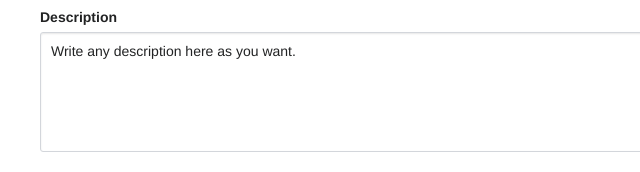
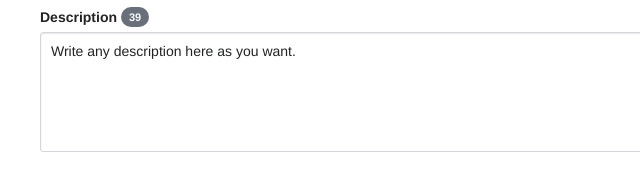
Before and after one commit to 10mado/description-simulator, a website: page docs/index.html in a window 1280 px wide. Shown: the part 195-367 px from the top of the page, 0-640 px from the left. Drawn offline with nearby package versions, Linux system fonts and the light colour scheme.

Commit message:
入力文字数を表示するように

```diff
--- a/assets/js/app.js
+++ b/assets/js/app.js
@@ -10,6 +10,7 @@ $(function() {
     $('.area-google-mobile__url').html($('#url').val());
   });
   $('#description').on('keyup', function(e) {
+    $('#description-count').html($('#description').val().length);
     var pcDescription = $('#description').val();
     if (pcDescription.length > 126) {
       pcDescription = pcDescription.substring(0, 125) + ' …';
@@ -24,6 +25,7 @@ $(function() {
 });
 
 (function() {
+  $('#description-count').html($('#description').val().length);
   $('.area-google-pc__title').html($('#title').val());
   $('.area-google-mobile__title').html($('#title').val());
   $('.area-google-pc__url').html($('#url').val());
--- a/docs/index.html
+++ b/docs/index.html
@@ -28,7 +28,7 @@
                 </p>
               </div>
             </div>
-            <label for="description" class="label">Description</label>
+            <label for="description" class="label">Description <span id="description-count" class="tag is-dark is-small"></span></label>
             <p class="control">
               <textarea name="description" id="description" class="textarea" required>Write any description here as you want.</textarea>
             </p>
@@ -65,6 +65,6 @@
   </footer>
   <script src="//ajax.googleapis.com/ajax/libs/jquery/3.1.0/jquery.min.js"></script>
   <script>window.jQuery || document.write('<script src="js/vendor/jquery/dist/jquery.min.js?v=05e51b1db5"><\/script>');</script>
-  <script src="js/app.js?v=7cfc3c4da3"></script>
+  <script src="js/app.js?v=65ea2eb36c"></script>
 </body>
 </html>
--- a/docs/js/app.js
+++ b/docs/js/app.js
@@ -1 +1 @@
-$(function(){"use strict";$("#title").on("keyup",function(l){$(".area-google-pc__title").html($("#title").val()),$(".area-google-mobile__title").html($("#title").val())}),$("#url").on("keyup",function(l){$(".area-google-pc__url").html($("#url").val()),$(".area-google-mobile__url").html($("#url").val())}),$("#description").on("keyup",function(l){var e=$("#description").val();e.length>126&&(e=e.substring(0,125)+" …"),$(".area-google-pc__description").html(e);var t=$("#description").val();t.length>68&&(t=t.substring(0,67)+" …"),$(".area-google-mobile__description").html(t)})}),function(){$(".area-google-pc__title").html($("#title").val()),$(".area-google-mobile__title").html($("#title").val()),$(".area-google-pc__url").html($("#url").val()),$(".area-google-mobile__url").html($("#url").val())}();
+$(function(){"use strict";$("#title").on("keyup",function(l){$(".area-google-pc__title").html($("#title").val()),$(".area-google-mobile__title").html($("#title").val())}),$("#url").on("keyup",function(l){$(".area-google-pc__url").html($("#url").val()),$(".area-google-mobile__url").html($("#url").val())}),$("#description").on("keyup",function(l){$("#description-count").html($("#description").val().length);var t=$("#description").val();t.length>126&&(t=t.substring(0,125)+" …"),$(".area-google-pc__description").html(t);var e=$("#description").val();e.length>68&&(e=e.substring(0,67)+" …"),$(".area-google-mobile__description").html(e)})}),function(){$("#description-count").html($("#description").val().length),$(".area-google-pc__title").html($("#title").val()),$(".area-google-mobile__title").html($("#title").val()),$(".area-google-pc__url").html($("#url").val()),$(".area-google-mobile__url").html($("#url").val())}();
```
Also changed, not shown: templates/index.html (+1 -1 lines).
